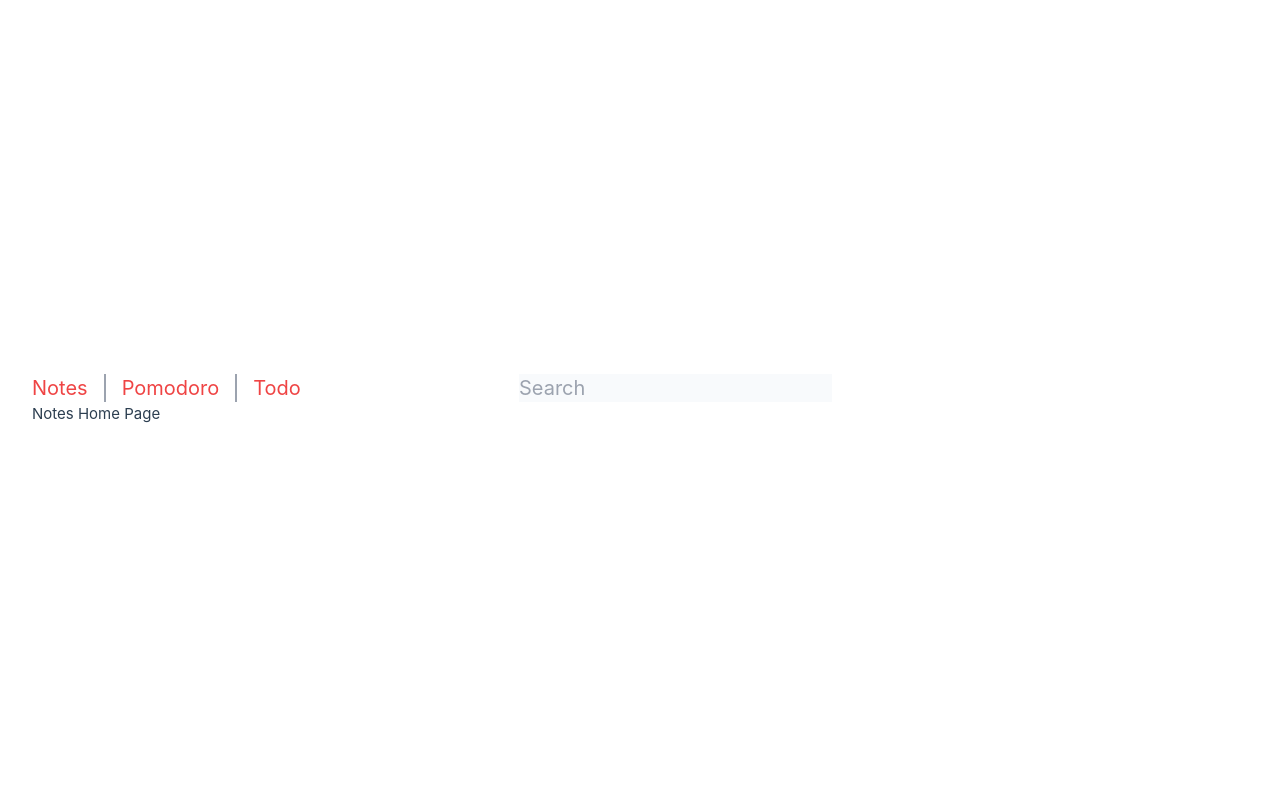
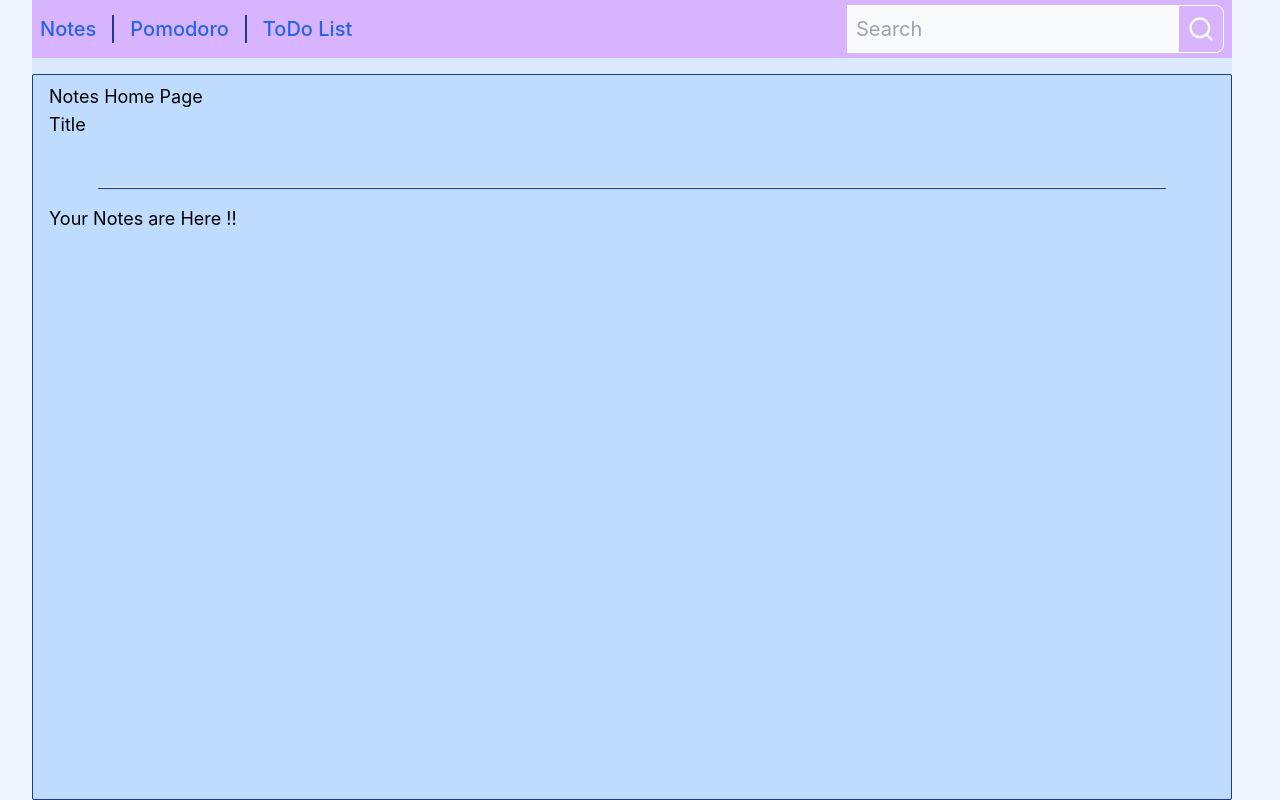
Before and after one commit to idesofmarch00/BasicFokus-VueApp, a Vue app: page / in a window 1280 px wide. Built offline with nearby package versions, Linux system fonts and the light colour scheme.

Commit message:
Navbar styled

```diff
--- a/index.html
+++ b/index.html
@@ -1,11 +1,11 @@
 <!DOCTYPE html>
-<html lang="en">
+<html lang="en" class="">
   <head>
     <meta charset="UTF-8" />
     <meta name="viewport" content="width=device-width, initial-scale=1.0" />
     <title>Vite App</title>
   </head>
-  <body>
+  <body class="bg-blue-50 w-screen text-lg font-medium">
     <div id="app"></div>
     <script type="module" src="/src/main.ts"></script>
   </body>
--- a/src/App.vue
+++ b/src/App.vue
@@ -3,11 +3,11 @@ import NavBar from "@/components/common/NavBar.vue";
 </script>
 
 <template>
-  <div class="">
-    <NavBar />
+  <main class="flex flex-col h-screen items-center text-black bg-blue-100">
+    <NavBar class="" />
 
-    <RouterView />
-  </div>
+    <RouterView class="mt-4 w-full" />
+  </main>
 </template>
 
 <style scoped></style>
--- a/src/assets/main.css
+++ b/src/assets/main.css
@@ -15,12 +15,6 @@ a,
   transition: 0.4s;
 }
 
-@media (hover: hover) {
-  a:hover {
-    background-color: hsla(160, 100%, 37%, 0.2);
-  }
-}
-
 @media (min-width: 1024px) {
   body {
     display: flex;
--- a/src/components/common/NavBar.vue
+++ b/src/components/common/NavBar.vue
@@ -1,25 +1,40 @@
+<script setup lang="ts"></script>
+
 <template>
   <div
-    class="w-[100vh] flex justify-between items-center bg-white text-black font-bold text-xl"
+    class="h-16 w-[1200px] flex justify-between items-center bg-purple-300 text-black font-bold text-xl"
   >
-    <div class="flex items-center justify-start space-x-4">
-      <router-link to="/" class="text-red-500">Notes</router-link>
-      <div class="h-7 w-[2px] bg-gray-400"></div>
-      <router-link to="/Pomodoro" class="text-red-500">Pomodoro</router-link>
-      <div class="h-7 w-[2px] bg-gray-400"></div>
-      <router-link to="/Todo" class="text-red-500">Todo</router-link>
+    <!-- LINKS -->
+    <div class="flex items-center justify-start space-x-4 mx-2">
+      <router-link to="/" class="text-blue-600 font-medium hover:underline"
+        >Notes</router-link
+      >
+      <div class="h-7 w-[2px] bg-blue-900"></div>
+      <router-link
+        to="/Pomodoro"
+        class="text-blue-600 font-medium hover:underline"
+        >Pomodoro</router-link
+      >
+      <div class="h-7 w-[2px] bg-blue-900"></div>
+      <router-link to="/Todo" class="text-blue-600 font-medium hover:underline"
+        >ToDo List</router-link
+      >
     </div>
 
-    <div>
+    <!-- SEARCH     -->
+    <div class="flex h-12 mx-2">
       <input
         type="search"
         placeholder="Search"
-        class="text-black bg-slate-50"
+        class="hover:bg-blue-200 text-blue-900 bg-slate-50 border border-white px-2"
       />
+      <button
+        class="hover:bg-blue-400 rounded-l-none rounded-lg border border-white"
+      >
+        <img src="@/assets/search.svg" alt="" class="p-2 invert" />
+      </button>
     </div>
   </div>
 </template>
 
-<script setup lang="ts"></script>
-
 <style scoped></style>
--- a/src/pages/Notes.vue
+++ b/src/pages/Notes.vue
@@ -1,5 +1,15 @@
 <template>
-  <div>Notes Home Page</div>
+  <div
+    class="flex flex-col h-screen w-full space-y-4 bg-blue-200 border border-blue-900 rounded-sm px-4 py-2"
+  >
+    Notes Home Page
+    <div>Title</div>
+    <div></div>
+    <div></div>
+    <hr class="h-[2px] w-11/12 mx-auto rounded-lg bg-blue-900" />
+    <div>Your Notes are Here !!</div>
+    <div></div>
+  </div>
 </template>
 
 <script setup lang="ts"></script>
--- a/src/pages/Todo.vue
+++ b/src/pages/Todo.vue
@@ -1,4 +1,5 @@
 <template>
+  <div class="w-[100vh]">
     <div>Todo List Page</div>
     <div>
       Input
@@ -6,6 +7,7 @@
       <div>Done</div>
       <div>Not Done</div>
     </div>
+  </div>
 </template>
 
 <script setup lang="ts"></script>
```
Also changed, not shown: src/assets/search.svg (added). Lines whose indentation alone changed are shown as unchanged.
